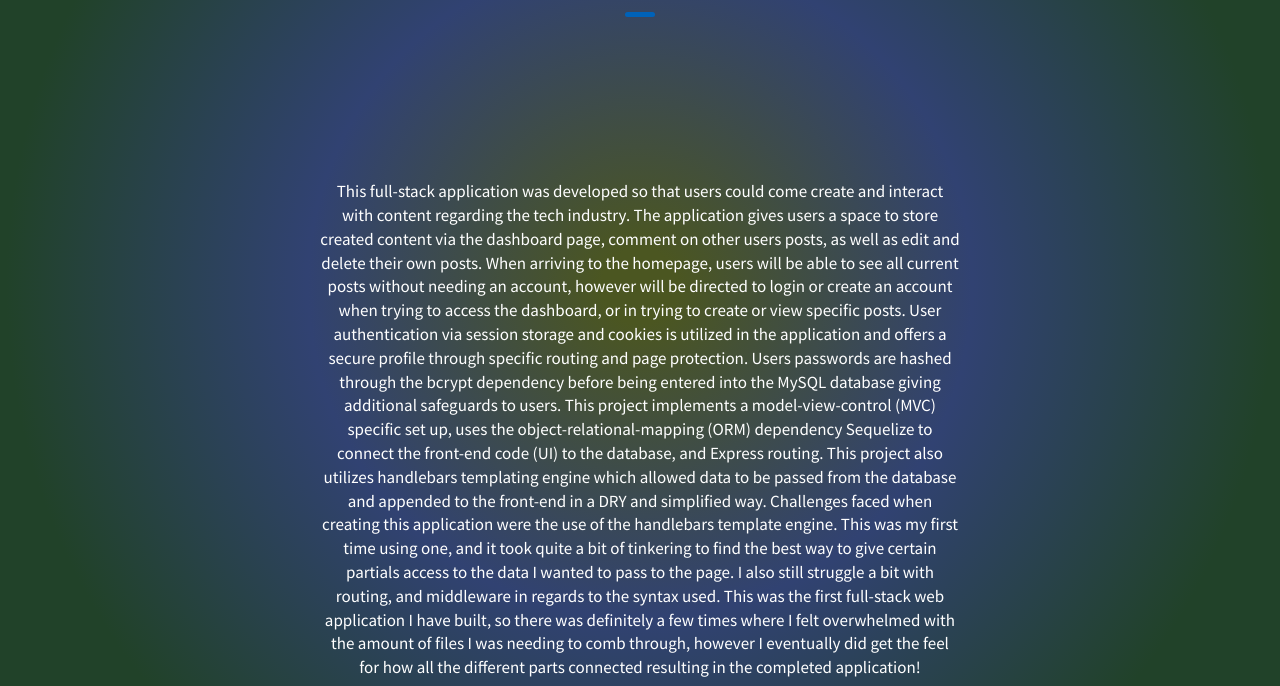
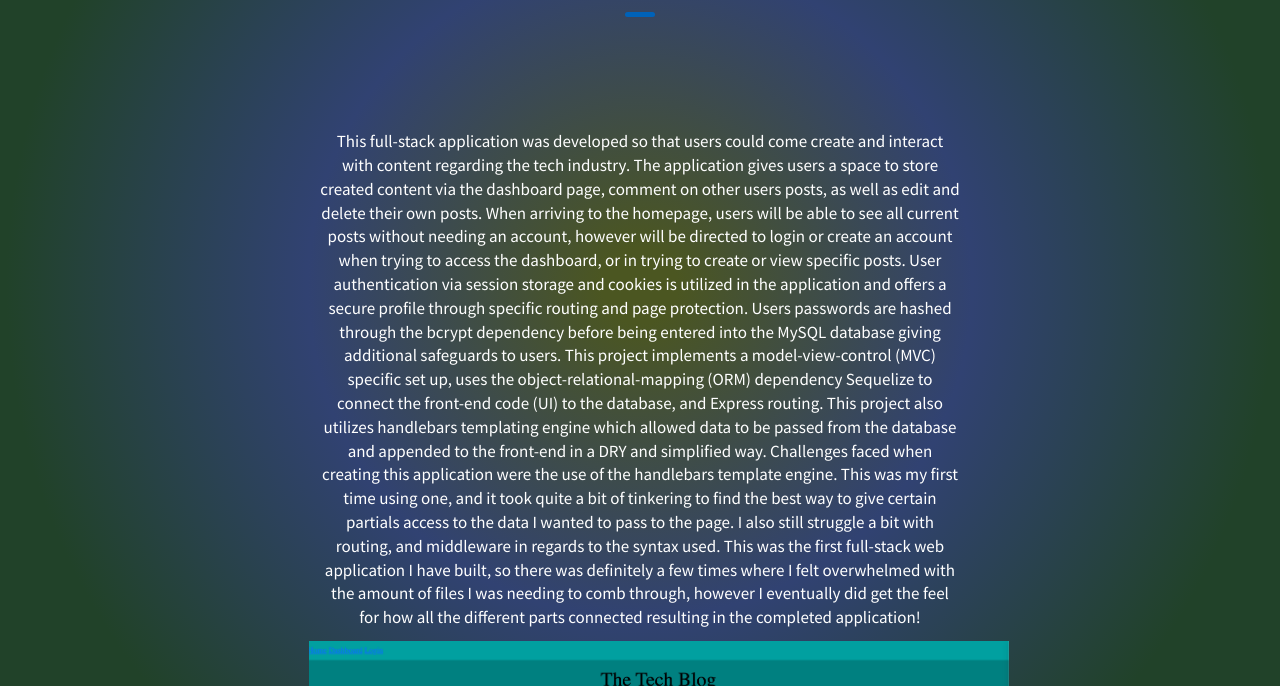
Before and after one commit to carolynlupi/Portfolio, a website: page views/project-1.html in a window 1280 px wide. Shown: the part 114-800 px from the top of the page. Drawn offline with nearby package versions, Linux system fonts and the light colour scheme; files whose address does not match are found by name.

Commit message:
Updated styles

```diff
--- a/assets/css/style.css
+++ b/assets/css/style.css
@@ -1041,7 +1041,7 @@ section {
   display: grid;
   background-size: cover;
   background-position: center;
-  height: 300rem;
+  height: 290rem;
 }
 
 .projectHtmlSection2 {
```
